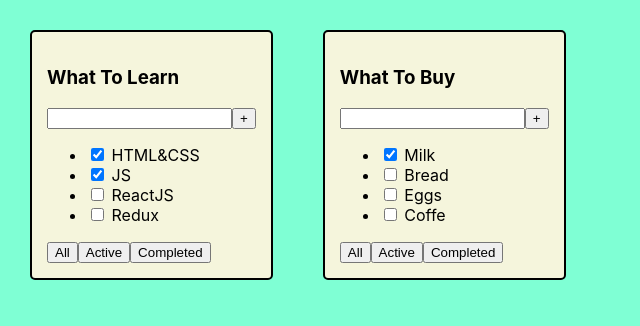
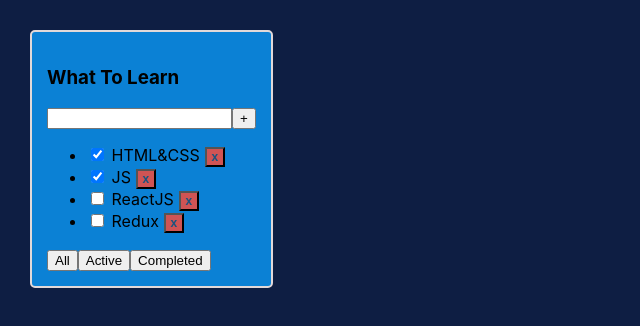
Before and after one commit to Tenebran/tasks-planner, a React (Vite) app: page / in a window 1280 px wide. Shown: the top 326 px of the page, without its empty margins (0-640 px from the left). Built offline with nearby package versions, Linux system fonts and the light colour scheme.

Commit message:
Refactor todolist to use lifted state, add task removal, and migrate from CSS to SCSS

```diff
--- a/package.json
+++ b/package.json
@@ -24,6 +24,7 @@
     "eslint-plugin-react-hooks": "^7.0.1",
     "eslint-plugin-react-refresh": "^0.4.24",
     "globals": "^16.5.0",
+    "sass": "^1.97.1",
     "typescript": "~5.9.3",
     "typescript-eslint": "^8.46.4",
     "vite": "^7.2.4"
--- a/src/App.css
+++ /dev/null
@@ -1,18 +0,0 @@
-.App {
-  padding: 30px;
-  display: flex;
-  background-color: aquamarine;
-  height: 100vh;
-}
-
-.App > div {
-  margin-right: 50px;
-}
-
-.todolist {
-  border: 2px solid black;
-  background-color: beige;
-  border-radius: 5px;
-  padding: 15px;
-  height: max-content;
-}
--- /dev/null
+++ b/src/App.scss
@@ -0,0 +1,39 @@
+.App {
+  padding: 30px;
+  display: flex;
+  background-color: rgb(14, 30, 67);
+  height: 100vh;
+}
+
+.App > div {
+  margin-right: 50px;
+}
+
+.todolist {
+  border: 2px solid rgb(226, 217, 217);
+  background-color: rgb(11, 129, 213);
+  border-radius: 5px;
+  padding: 15px;
+  height: max-content;
+}
+
+.closeButton {
+  margin: 0 0 0 5px;
+  background-color: rgb(207, 84, 84);
+  color: rgb(24, 84, 127);
+  font-size: 12px;
+  font-weight: 800;
+  height: 20px;
+  width: 20px;
+  justify-content: center;
+  display: inline-flex;
+  align-items: center;
+  cursor: pointer;
+}
+
+.closeButton:hover {
+  transform: translateY(2px);
+  transform: translateY(2px);
+  box-shadow: 0 2px 0 #3730a3;
+  background-color: rgb(144, 61, 61);
+}
--- a/src/App.tsx
+++ b/src/App.tsx
@@ -1,4 +1,5 @@
-import './App.css';
+import { useState } from 'react';
+import './App.scss';
 import { Todolist } from './Todolist';
 
 export type TaskType = {
@@ -9,25 +10,29 @@
 
 function App() {
   const todolistTitle1 = 'What To Learn';
-  const todolistTitle2 = 'What To Buy';
-  const tasks1: TaskType[] = [
+  // const todolistTitle2 = 'What To Buy';
+
+  const [tasks, setTasks] = useState<TaskType[]>([
     { task: 'HTML&CSS', isDone: true, id: 1 },
     { task: 'JS', isDone: true, id: 2 },
     { task: 'ReactJS', isDone: false, id: 3 },
     { task: 'Redux', isDone: false, id: 7 },
-  ];
+  ]);
 
-  const tasks2: TaskType[] = [
-    { task: 'Milk', isDone: true, id: 4 },
-    { task: 'Bread', isDone: false, id: 5 },
-    { task: 'Eggs', isDone: false, id: 6 },
-    { task: 'Coffe', isDone: false, id: 8 },
-  ];
+  // const tasks2: TaskType[] = [
+  //   { task: 'Milk', isDone: true, id: 4 },
+  //   { task: 'Bread', isDone: false, id: 5 },
+  //   { task: 'Eggs', isDone: false, id: 6 },
+  //   { task: 'Coffe', isDone: false, id: 8 },
+  // ];
+
+  const removeTask = (id: number) => {
+    setTasks(tasks.filter((t) => t.id !== id));
+  };
 
   return (
     <div className="App">
-      <Todolist title={todolistTitle1} tasks={tasks1} />
-      <Todolist title={todolistTitle2} tasks={tasks2} />
+      <Todolist title={todolistTitle1} tasks={tasks} removeTask={removeTask} />
     </div>
   );
 }
--- a/src/Todolist.tsx
+++ b/src/Todolist.tsx
@@ -3,10 +3,11 @@
 
 type TodolistProps = {
   title: string;
-  tasks?: TaskType[];
+  tasks: TaskType[];
+  removeTask: (id: number) => void;
 };
 
-export const Todolist: React.FC<TodolistProps> = ({ title, tasks }) => {
+export const Todolist: React.FC<TodolistProps> = ({ title, tasks, removeTask }) => {
   return (
     <div className="todolist">
       <h3>{title}</h3>
@@ -15,13 +16,20 @@
         <button>+</button>
       </div>
       <ul>
-        {tasks?.map((t) => {
-          return (
-            <li key={t.id}>
-              <input type="checkbox" checked={t.isDone} /> <span>{t.task}</span>
-            </li>
-          );
-        })}
+        {tasks?.length ? (
+          tasks?.map((t) => {
+            return (
+              <li key={t.id}>
+                <input type="checkbox" checked={t.isDone} /> <span>{t.task}</span>
+                <button className="closeButton" onClick={() => removeTask(t.id)}>
+                  x
+                </button>
+              </li>
+            );
+          })
+        ) : (
+          <div>No tasks available</div>
+        )}
       </ul>
       <div>
         <button>All</button>
```
Also changed, not shown: 1 other file (tests, documents, lock files or other folders).
